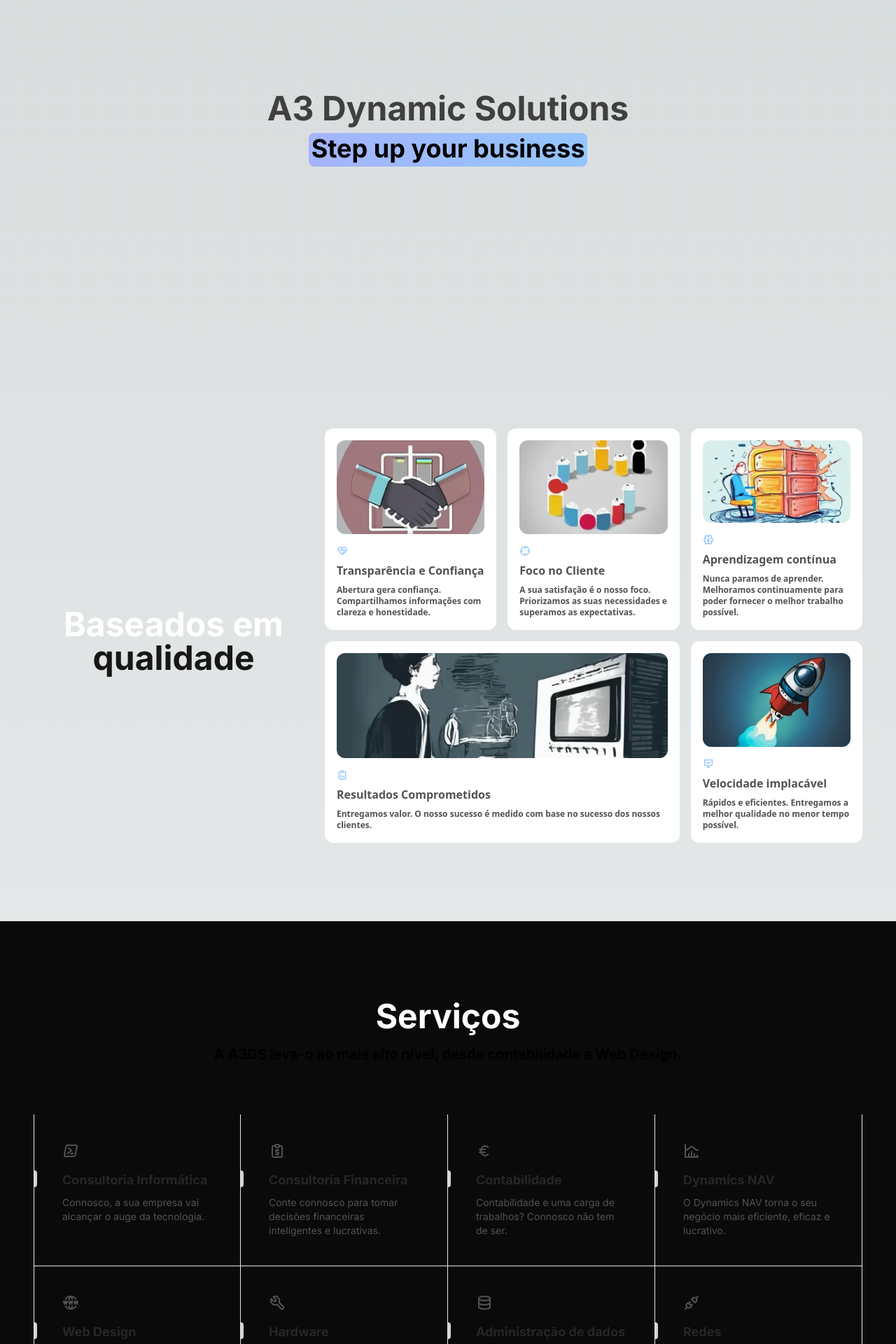
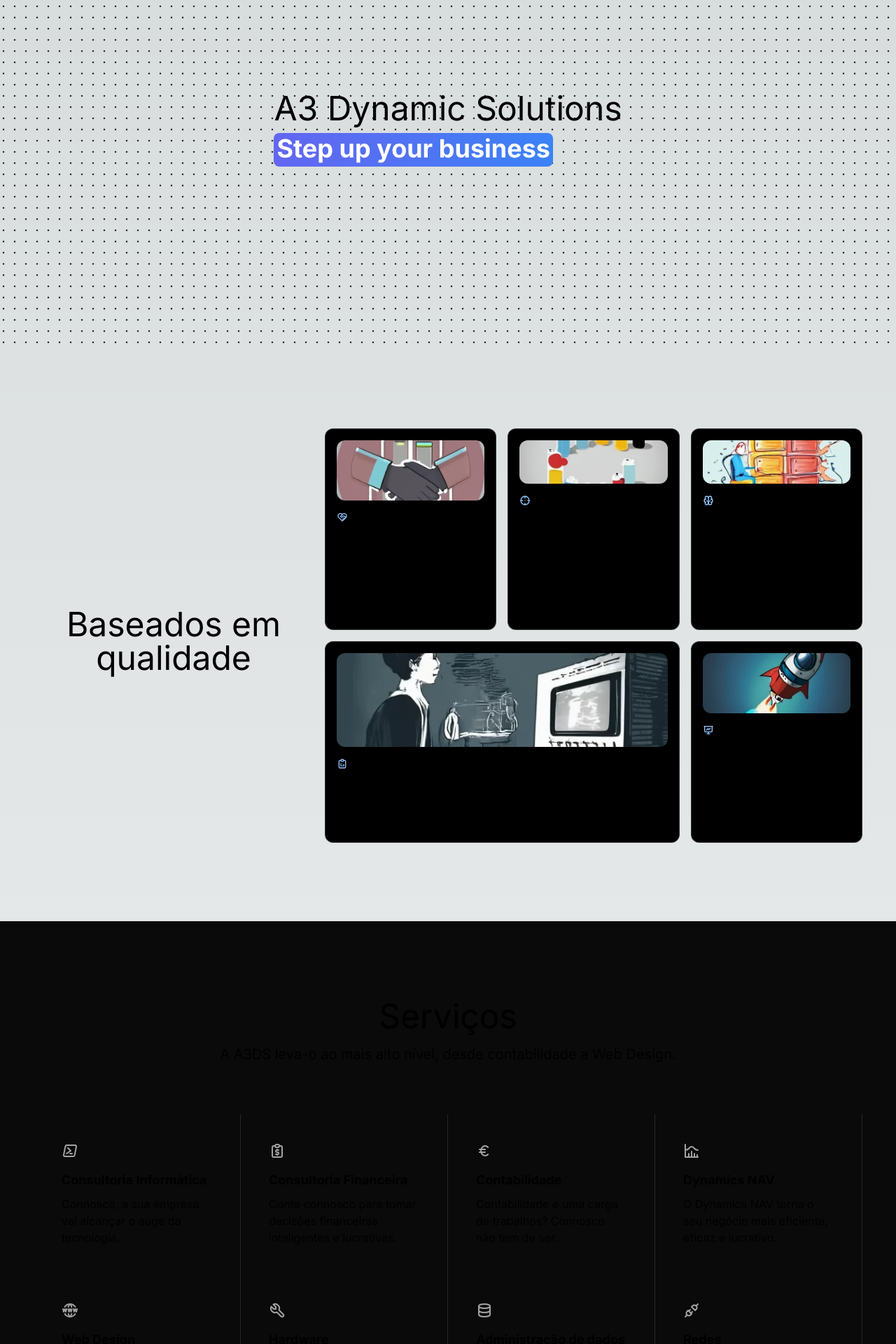
Before and after one commit to jp4900/a3ds, a Next.js app: page / in a window 1280 px wide. Shown: the part 220-2140 px from the top of the page at 70% size. Built offline with nearby package versions, Linux system fonts and the light colour scheme.

Commit message:
darkmode

```diff
--- a/src/app/components/footer.tsx
+++ b/src/app/components/footer.tsx
@@ -4,7 +4,7 @@
 
 const Footer = () => {
   return (
-    <footer className="z-[50] bottom-0 w-full border-neutral-200 dark:border-white/[0.1]">
+    <footer className="z-[50] bottom-0 w-full border-white/[0.1]">
       <div
         className="grid grid-cols-1 md:flex md:justify-around gap-10
       text-center pt-2 px-10 md:px-24 h-32 max-w-[88rem] mx-auto"
--- a/src/app/components/navbar.tsx
+++ b/src/app/components/navbar.tsx
@@ -4,7 +4,7 @@
 
 const Navbar = () => {
   return (
-    <nav className="z-[50] top-0 w-full border-neutral-200 dark:border-white/[0.1]">
+    <nav className="z-[50] top-0 w-full border-white/[0.1]">
       <div className="px-10 md:px-24 flex h-20 items-center max-w-[88rem] mx-auto justify-between">
         <Link href="/">
           <div className="flex items-center">
--- a/src/app/components/ui/bento-grid.tsx
+++ b/src/app/components/ui/bento-grid.tsx
@@ -35,17 +35,17 @@
   return (
     <div
       className={cn(
-        "row-span-1 rounded-xl group/bento hover:shadow-xl transition duration-200 shadow-input dark:shadow-none p-4 dark:bg-black dark:border-white/[0.2] bg-white border border-transparent justify-between flex flex-col space-y-4",
+        "row-span-1 rounded-xl group/bento hover:shadow-xl transition duration-200 shadow-none p-4 bg-black border-white/[0.2] border justify-between flex flex-col space-y-4",
         className
       )}
     >
       {header}
       <div className="group-hover/bento:translate-x-2 transition duration-200">
         {icon}
-        <div className="font-sans font-bold text-neutral-600 dark:text-neutral-200 mb-2 mt-2">
+        <div className="font-sans font-boldtext-neutral-200 mb-2 mt-2">
           {title}
         </div>
-        <div className="font-sans font-semibold text-neutral-600 text-xs dark:text-neutral-400">
+        <div className="font-sans font-semibold text-xstext-neutral-400">
           {description}
         </div>
       </div>
--- a/src/app/components/ui/container-scroll-animation.tsx
+++ b/src/app/components/ui/container-scroll-animation.tsx
@@ -87,7 +87,7 @@
       }}
       className="max-w-5xl -mt-12 mx-auto h-[30rem] md:h-[40rem] w-full border-4 border-[#6C6C6C] p-2 md:p-6 bg-[#222222] rounded-[30px] shadow-2xl"
     >
-      <div className=" h-full w-full  overflow-hidden rounded-2xl bg-gray-100 dark:bg-zinc-900 md:rounded-2xl md:p-4 ">
+      <div className=" h-full w-full  overflow-hidden rounded-2xlbg-zinc-900 md:rounded-2xl md:p-4 ">
         {children}
       </div>
     </motion.div>
--- a/src/app/components/ui/flip-words.tsx
+++ b/src/app/components/ui/flip-words.tsx
@@ -60,7 +60,7 @@
           position: "absolute",
         }}
         className={cn(
-          "z-10 inline-block relative text-left text-neutral-900 dark:text-blue-300 px-2",
+          "z-10 inline-block relative text-lefttext-blue-300 px-2",
           className
         )}
         key={currentWord}
--- a/src/app/components/ui/hero-highlight.tsx
+++ b/src/app/components/ui/hero-highlight.tsx
@@ -34,9 +34,9 @@
       )}
       onMouseMove={handleMouseMove}
     >
-      <div className="absolute inset-0 bg-dot-thick-neutral-300 dark:bg-dot-thick-neutral-800  pointer-events-none" />
+      <div className="absolute inset-0 bg-dot-thick-neutral-800  pointer-events-none" />
       <motion.div
-        className="pointer-events-none bg-dot-thick-indigo-500 dark:bg-dot-thick-indigo-500   absolute inset-0 opacity-0 transition duration-300 group-hover:opacity-100"
+        className="pointer-events-none bg-dot-thick-indigo-500   absolute inset-0 opacity-0 transition duration-300 group-hover:opacity-100"
         style={{
           WebkitMaskImage: useMotionTemplate`
             radial-gradient(
@@ -86,7 +86,7 @@
         display: "inline",
       }}
       className={cn(
-        `relative inline-block pb-1   px-1 rounded-lg bg-gradient-to-r from-indigo-300 to-blue-300 dark:from-indigo-500 dark:to-blue-500`,
+        `relative inline-block pb-1   px-1 rounded-lg bg-gradient-to-r from-indigo-500 to-blue-500`,
         className
       )}
     >
--- a/src/app/page.tsx
+++ b/src/app/page.tsx
@@ -54,7 +54,7 @@
                 duration: 0.5,
                 ease: [0.4, 0.0, 0.2, 1],
               }}
-              className="text-2xl px-4 md:text-4xl lg:text-5xl font-bold text-neutral-700 dark:text-white max-w-4xl leading-relaxed lg:leading-snug text-center mx-auto "
+              className="text-2xl px-4 md:text-4xl lg:text-5xl font-boldtext-white max-w-4xl leading-relaxed lg:leading-snug text-center mx-auto "
             >
               A3 Dynamic Solutions
             </motion.h1>
@@ -71,9 +71,9 @@
                 duration: 0.5,
                 ease: [0.4, 0.0, 0.2, 1],
               }}
-              className="text-xl px-4 md:text-3xl lg:text-4xl font-bold text-center text-neutral-700 dark:text-white max-w-4xl leading-relaxed lg:leading-snug mx-auto "
+              className="text-xl px-4 md:text-3xl lg:text-4xl font-bold text-centertext-white max-w-4xl leading-relaxed lg:leading-snug mx-auto "
             >
-              <Highlight className="text-black dark:text-white">
+              <Highlight className="text-white">
                 Step up your business
               </Highlight>
             </motion.h1>
@@ -84,7 +84,7 @@
         <div className="flex md:flex-col md:items-start md:justify-center py-28 px-12">
           <div className="md:flex md:gap-4">
             <div className="flex items-center justify-center">
-              <h1 className="text-2xl mb-4 px-4 md:text-4xl lg:text-5xl font-bold text-white dark:text-white text-center min-h-16 max-h-16">
+              <h1 className="text-2xl mb-4 px-4 md:text-4xl lg:text-5xl font-boldtext-white text-center min-h-16 max-h-16">
                 Baseados em <FlipWords words={wordsforflip} />
               </h1>
             </div>
@@ -105,10 +105,10 @@
 
         {/* Serviços */}
         <div className=" bg-neutral-950 py-28">
-          <h1 className="text-2xl mb-4 px-4 md:text-4xl lg:text-5xl font-bold text-white dark:text-white leading-relaxed text-center">
+          <h1 className="text-2xl mb-4 px-4 md:text-4xl lg:text-5xl font-boldtext-white leading-relaxed text-center">
             Serviços
           </h1>
-          <p className="text-sm mb-4 px-4 md:text-lg lg:text-xl font-bold dark:text-neutral-300 leading-relaxed text-center">
+          <p className="text-sm mb-4 px-4 md:text-lg lg:text-xl font-boldtext-neutral-300 leading-relaxed text-center">
             A A3DS leva-o ao mais alto nível, desde contabilidade a Web Design.
           </p>
           <div className="grid grid-cols-1 md:grid-cols-2 lg:grid-cols-4 relative z-10 py-14 px-12 min-w-full mx-auto">
@@ -267,27 +267,27 @@
   return (
     <div
       className={cn(
-        "flex flex-col lg:border-r  py-10 relative group/feature dark:border-neutral-800",
-        (index === 0 || index === 4) && "lg:border-l dark:border-neutral-800",
-        index < 4 && "lg:border-b dark:border-neutral-800"
+        "flex flex-col lg:border-r  py-10 relative group/feature border-neutral-800",
+        (index === 0 || index === 4) && "lg:border-lborder-neutral-800",
+        index < 4 && "lg:border-bborder-neutral-800"
       )}
     >
       {index < 4 && (
-        <div className="opacity-0 group-hover/feature:opacity-100 transition duration-200 absolute inset-0 h-full w-full bg-gradient-to-t from-neutral-100 dark:from-neutral-800 to-transparent pointer-events-none" />
+        <div className="opacity-0 group-hover/feature:opacity-100 transition duration-200 absolute inset-0 h-full w-full bg-gradient-to-t from-neutral-100 from-neutral-800 to-transparent pointer-events-none" />
       )}
       {index >= 4 && (
-        <div className="opacity-0 group-hover/feature:opacity-100 transition duration-200 absolute inset-0 h-full w-full bg-gradient-to-b from-neutral-100 dark:from-neutral-800 to-transparent pointer-events-none" />
+        <div className="opacity-0 group-hover/feature:opacity-100 transition duration-200 absolute inset-0 h-full w-full bg-gradient-to-b from-neutral-100 from-neutral-800 to-transparent pointer-events-none" />
       )}
-      <div className="mb-4 relative z-10 px-10 text-neutral-600 dark:text-neutral-400">
+      <div className="mb-4 relative z-10 px-10 text-neutral-400">
         {icon}
       </div>
       <div className="text-lg font-bold mb-2 relative z-10 px-10">
-        <div className="absolute left-0 inset-y-0 h-6 group-hover/feature:h-8 w-1 rounded-tr-full rounded-br-full bg-neutral-300 dark:bg-neutral-700 group-hover/feature:bg-blue-300 transition-all duration-200 origin-center" />
-        <span className="group-hover/feature:translate-x-2 transition duration-200 inline-block text-neutral-800 dark:text-neutral-100">
+        <div className="absolute left-0 inset-y-0 h-6 group-hover/feature:h-8 w-1 rounded-tr-full rounded-br-fullbg-neutral-700 group-hover/feature:bg-blue-300 transition-all duration-200 origin-center" />
+        <span className="group-hover/feature:translate-x-2 transition duration-200 inline-blocktext-neutral-100">
           {title}
         </span>
       </div>
-      <p className="text-sm text-neutral-600 dark:text-neutral-300 max-w-xs relative z-10 px-10">
+      <p className="text-smtext-neutral-300 max-w-xs relative z-10 px-10">
         {description}
       </p>
     </div>
```
